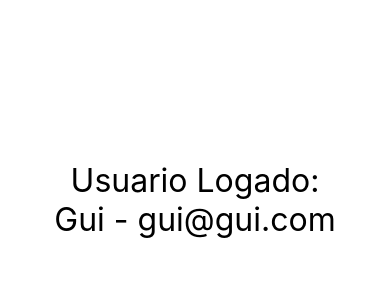
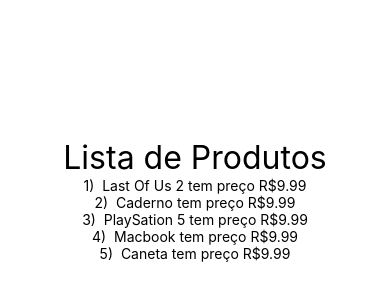
Before and after one commit to MDOBreno/RNAula02Exercicios, a React Native app: screen / in a window 390 px wide. Shown: the part 222-522 px from the top of the page. Built offline with nearby package versions, Linux system fonts and the light colour scheme.

Commit message:
- Secao03Aula40 - Renderização Lista 01

```diff
--- a/src/App.js
+++ b/src/App.js
@@ -14,7 +14,8 @@
 //                         <Text>Primeiro Componente!!!</Text>
 //                     </SafeAreaView>
 
-import UsuarioLogado from './componentes/UsuarioLogado'
+import ListaProdutos from './componentes/produtos/ListaProdutos'
+// import UsuarioLogado from './componentes/UsuarioLogado'
 // import Familia from './componentes/relacao/Familia'
 // import Membro from './componentes/relacao/Membro'
 // import ParImpar from './componentes/ParImpar'
@@ -36,12 +37,13 @@
 
 export default ()=> (
     <SafeAreaView style={style.App}>
+        <ListaProdutos />
+        {/*
         <UsuarioLogado usuario={  {nome: 'Gui', email: 'gui@gui.com'}  } />
         <UsuarioLogado usuario={  {nome: 'Ana'}  } />
         <UsuarioLogado usuario={  {email: 'carlos@empresa.com'}  } />
         <UsuarioLogado usuario={  null  } />
-        <UsuarioLogado usuario={  {}} />
-        {/*
+        <UsuarioLogado usuario={  {}  } />
         <Familia>
             <Membro nome="Bia" sobrenome="Arruda" />
             <Membro nome="Carlos" sobrenome="Arruda" />
--- /dev/null
+++ b/src/componentes/produtos/ListaProdutos.js
@@ -0,0 +1,30 @@
+import React from 'react'
+import { SafeAreaView, Text } from 'react-native'
+import Estilo from '../estilo'
+
+import produtos from './produtos'
+
+export default props => {
+    function obterLista() {
+        return (
+            produtos.map(
+                (p, i) => {
+                    return (
+                        <Text key={p.id}>
+                            {p.id})  {p.nome} tem preço R${p.preco}
+                        </Text>
+                    )
+                }
+            )
+        )
+    }
+
+    return (
+        <>
+            <Text style={Estilo.txtG}>
+                Lista de Produtos
+            </Text>
+            {obterLista()}
+        </>
+    )
+}
--- /dev/null
+++ b/src/componentes/produtos/produtos.js
@@ -0,0 +1,7 @@
+export default [
+    {id: 1, nome: 'Last Of Us 2', preco: 9.99},
+    {id: 2, nome: 'Caderno', preco: 9.99},
+    {id: 3, nome: 'PlaySation 5', preco: 9.99},
+    {id: 4, nome: 'Macbook', preco: 9.99},
+    {id: 5, nome: 'Caneta', preco: 9.99}
+]
```
